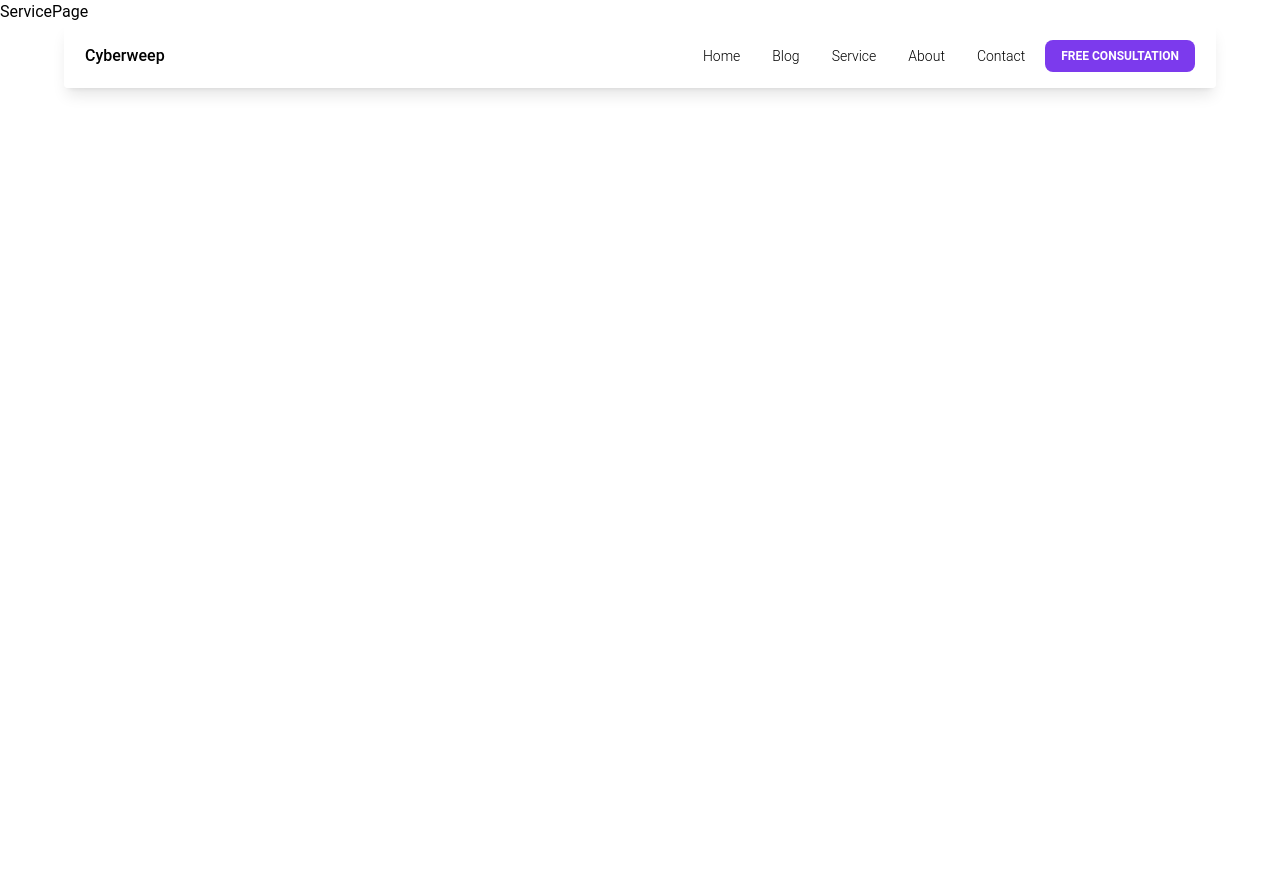
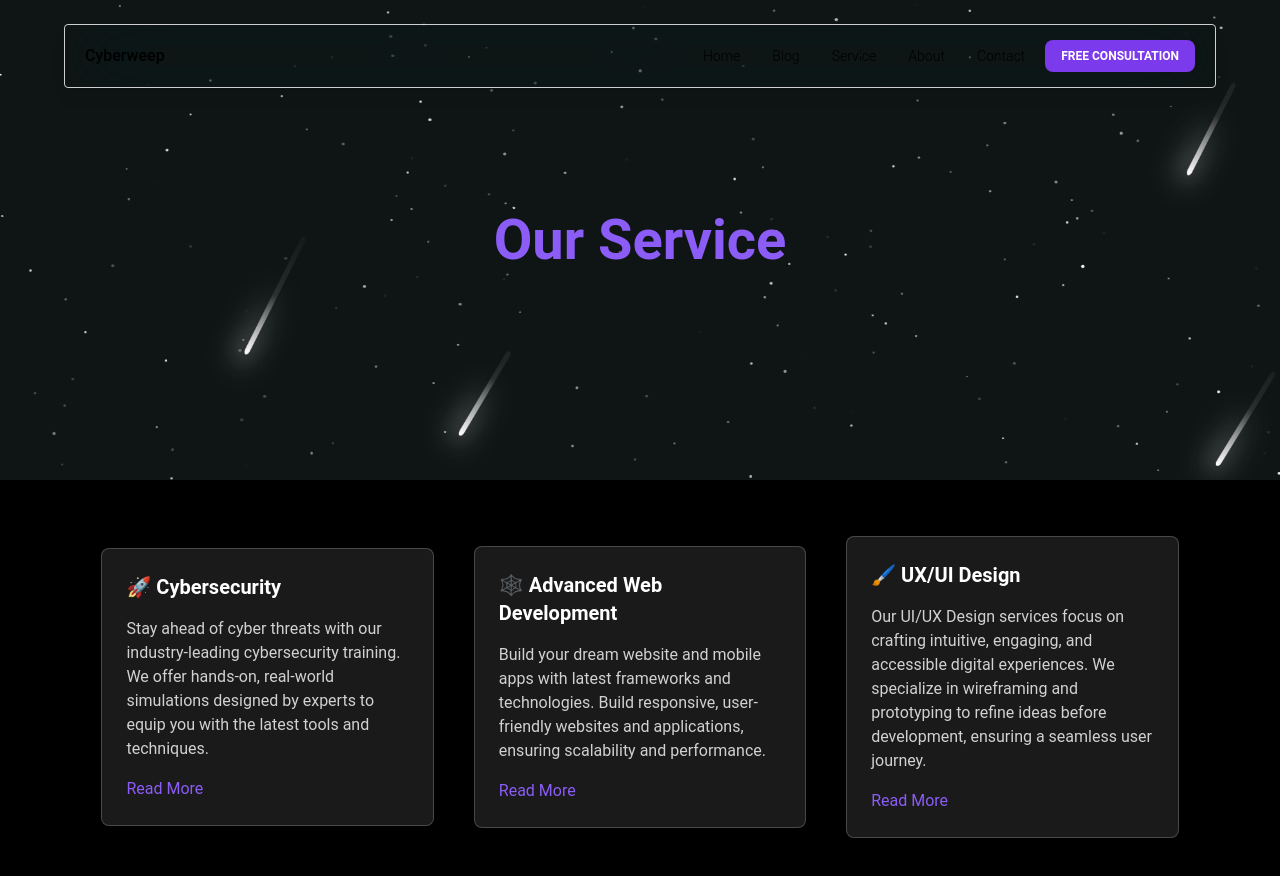
Before and after one commit to codingisf/cyberweep, a React (Vite) app: page /service in a window 1280 px wide. Shown: the top 876 px of the page. Before the commit the page ends 800 px from the top, so only its background shows below. Built offline with nearby package versions, Linux system fonts and the light colour scheme.

Commit message:
Update ServicePage.jsx

```diff
--- a/src/Pages/ServicePage.jsx
+++ b/src/Pages/ServicePage.jsx
@@ -1,10 +1,122 @@
+import React, { useState } from "react";
+import {
+  Dialog,
+  DialogHeader,
+  DialogBody,
+  DialogFooter,
+} from "@material-tailwind/react";
 
-import React from 'react'
+const ServiceCardDetails = [
+  {
+    cardTitle: "🚀 Cybersecurity",
+    cardImage: "",
+    cardBody:
+      "Stay ahead of cyber threats with our industry-leading cybersecurity training. We offer hands-on, real-world simulations designed by experts to equip you with the latest tools and techniques.",
+  },
+  {
+    cardTitle: "🕸️ Advanced Web Development",
+    cardImage: "",
+    cardBody:
+      "Build your dream website and mobile apps with latest frameworks and technologies. Build responsive, user-friendly websites and applications, ensuring scalability and performance.",
+  },
+  {
+    cardTitle: "🖌️ UX/UI Design",
+    cardImage: "",
+    cardBody:
+      "Our UI/UX Design services focus on crafting intuitive, engaging, and accessible digital experiences. We specialize in wireframing and prototyping to refine ideas before development, ensuring a seamless user journey.",
+  },
+];
+
+const ServiceModelDetails = [
+  {
+    ModelTitle: "🚀 Cybersecurity",
+    ModelBody:
+      "Our cybersecurity training programs provide hands-on, real-world learning experiences to equip individuals and businesses with essential security skills. From beginner to advanced penetration testing, you'll gain expertise in ethical hacking, vulnerability scanning, and exploitation techniques.",
+  },
+  {
+    ModelTitle: "🕸️ Advanced Web Development",
+    ModelBody:
+      "We build secure, scalable, and high-performance websites tailored to modern digital needs. Our custom web development solutions leverage the latest technologies like React, Angular, and Vue.js, ensuring a seamless user experience across all devices.",
+  },
+  {
+    ModelTitle: "🖌️ UX/UI Design",
+    ModelBody:
+      "Exceptional digital experiences start with intuitive design. Our UI/UX design services focus on user-centered design principles, ensuring every interaction is seamless and engaging.",
+  },
+];
+
+const ServiceCard = ({ cardTitle, cardImage, cardBody, index, onOpen }) => (
+  <div className="bg-white/10 shadow-xl rounded-lg overflow-hidden hover:shadow-2xl transform hover:-translate-y-3 transition duration-300 backdrop-blur-lg border border-white/20 w-full sm:w-[80%] md:w-[60%] lg:w-[30%]">
+    <div className="p-6">
+      {cardImage && (
+        <img
+          src={cardImage}
+          alt="cyber-security-solutions web-development full-stack"
+          className="mb-4"
+        />
+      )}
+      <h3 className="text-xl font-semibold text-white mb-4">{cardTitle}</h3>
+      <p className="text-white/80">{cardBody}</p>
+      <button onClick={() => onOpen(index)} className="text-violet-500 mt-4">
+        Read More
+      </button>
+    </div>
+  </div>
+);
 
 function ServicePage() {
+  const [openIndex, setOpenIndex] = useState(null);
+
+  const handleOpen = (index) => {
+    setOpenIndex(index);
+  };
+
   return (
-    <div>ServicePage</div>
-  )
+    <section className="bg-black min-h-[100vh]">
+      <header
+        className="lg:h-[60vh] h-[50vh] flex justify-center items-center bg-gray-300"
+        style={{ backgroundImage: "url('/img-1.jpg')" }}
+      >
+        <h1 className="text-[2rem] lg:text-[3.5rem] text-violet-500 font-semibold">
+          Our Service
+        </h1>
+      </header>
+
+      <section className="py-14 h-full flex items-center justify-center">
+        <div className="container mx-auto px-4 w-[95%]">
+          <div className="flex flex-col lg:flex-row gap-10 justify-center items-center">
+            {ServiceCardDetails.map((t, i) => (
+              <ServiceCard key={i} {...t} index={i} onOpen={handleOpen} />
+            ))}
+          </div>
+        </div>
+      </section>
+
+      {ServiceModelDetails.map((t, i) => (
+        <Dialog
+          open={openIndex === i}
+          handler={() => setOpenIndex(null)}
+          size="md"
+          key={i}
+
+        >
+          <DialogHeader>
+            <h2 className="text-2xl font-semibold text-violet-500">
+              {t.ModelTitle}
+            </h2>
+          </DialogHeader>
+          <DialogBody>
+            <p className="text-black">{t.ModelBody}</p>
+          </DialogBody>
+          <DialogFooter className="text-red-400 hover:underline">
+            <button onClick={() => setOpenIndex(null)}>
+              Close
+            </button>
+          </DialogFooter>
+        </Dialog>
+      ))}
+    </section>
+  );
 }
 
-export default ServicePage
+export default ServicePage;
```
